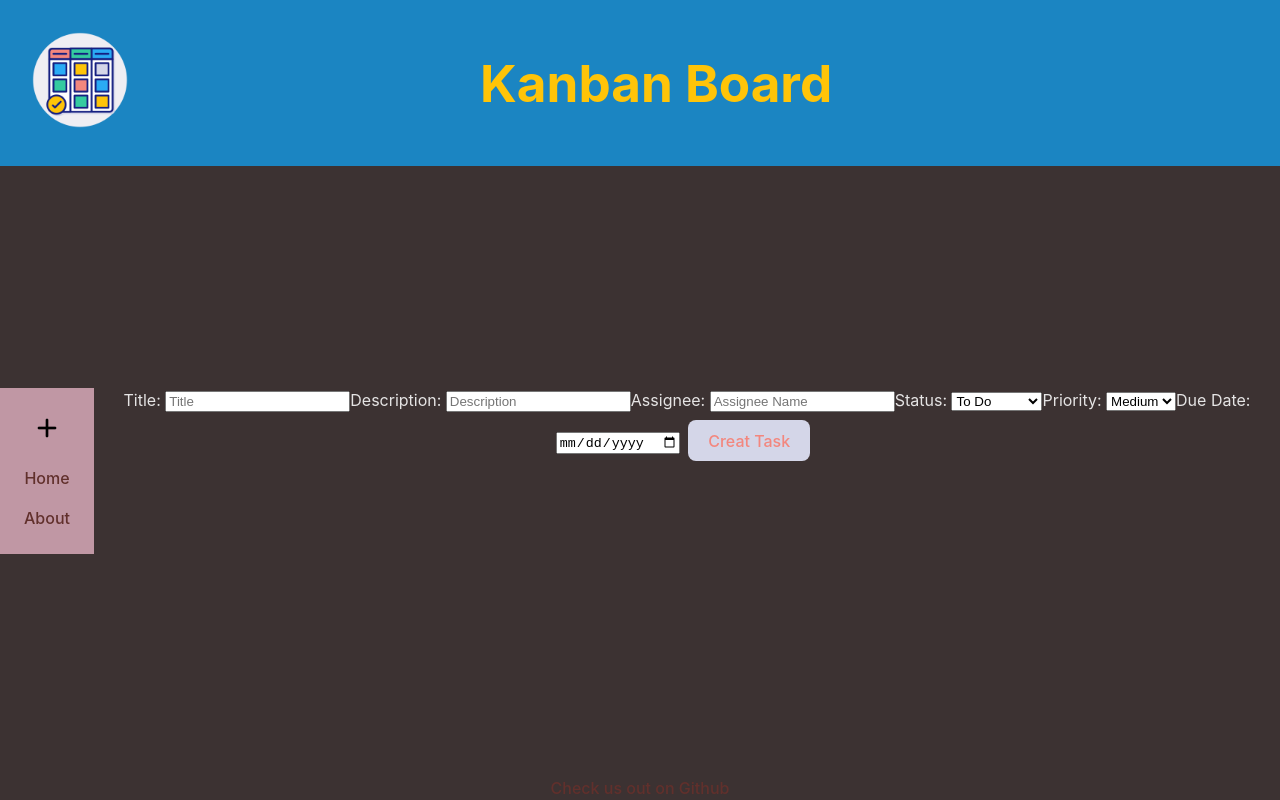
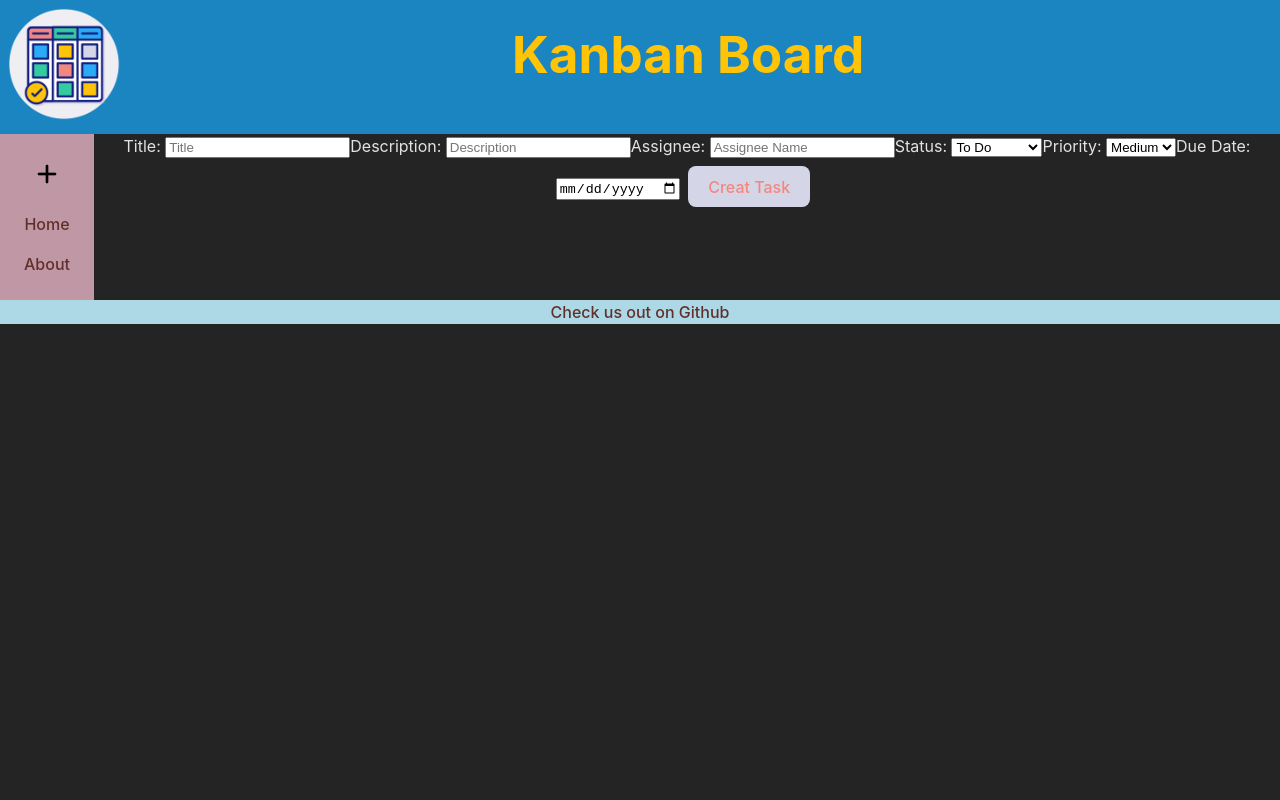
Before and after one commit to zee-fi/kanbanBoardApp, a React (Vite) app: page /CreateTask in a window 1280 px wide. Built offline with nearby package versions, Linux system fonts and the light colour scheme; the HTML template or start-up script is replaced by a standard one.

Commit message:
fixed css homepage display bugs and switched more Details button from Link to onClick navigate

```diff
--- a/src/App.css
+++ /dev/null
@@ -1,63 +0,0 @@
-#root {
-  max-width: 1280px;
-  margin: 0 ;
-  padding: 0;
-  text-align: center;
-}
-
-.logo {
-  height: 6em;
-  padding: 1.5em;
-  will-change: filter;
-  transition: filter 300ms;
-}
-.logo:hover {
-  filter: drop-shadow(0 0 2em #646cffaa);
-}
-.logo.react:hover {
-  filter: drop-shadow(0 0 2em #61dafbaa);
-}
-
-@keyframes logo-spin {
-  from {
-    transform: rotate(0deg);
-  }
-  to {
-    transform: rotate(360deg);
-  }
-}
-
-@media (prefers-reduced-motion: no-preference) {
-  a:nth-of-type(2) .logo {
-    animation: logo-spin infinite 20s linear;
-  }
-}
-
-.card {
-  padding: 2em;
-}
-
-.read-the-docs {
-  color: #888;
-}
-
-#mainDev{
-  width: 100vw;
-  height: 100vh;
-  margin:0px;
-  padding:0px;
-  background-color: rgb(60, 50, 50);
-  display: flex;
-  flex-direction: column;
-  justify-content:space-between;
-  align-content: flex-start;
-}
-
-.sidebar {
-  align-self: flex-start;
-}
-
-.body {
-  margin: 0;
-  padding: 0;
-}
--- a/src/App.jsx
+++ b/src/App.jsx
@@ -7,7 +7,6 @@ import Sidebar from "./components/Sidebar";
 import Navbar from "./components/Navbar";
 import HomePage from "./Pages/HomePage";
 import TaskDetailsPage from "./Pages/TaskDetailsPage";
-import "./App.css";
 import CreateTask from "./components/CreateTask";
 
 function App() {
@@ -34,7 +33,7 @@ function App() {
     setTaskToDisplay(newArr);
   };
   return (
-    <div id="mainDev">
+    <>
       <Navbar />
       <div className="homeDiv">
         <Sidebar />
@@ -60,10 +59,8 @@ function App() {
           />
         </Routes>
       </div>
-      <div>
-        <Footer />
-      </div>
-    </div>
+      <Footer />
+    </>
   );
 }
 
--- a/src/Pages/HomePage.jsx
+++ b/src/Pages/HomePage.jsx
@@ -1,6 +1,4 @@
-import CreateTask from "../components/CreateTask";
 import Task from "../components/Task";
-import { Link } from "react-router-dom";
 
 export default function Kanban(props) {
   return (
--- a/src/components/Task.jsx
+++ b/src/components/Task.jsx
@@ -1,16 +1,17 @@
-import { Link } from "react-router-dom";
+import { Link, useNavigate } from "react-router-dom";
 
 export default function Task(props) {
+  const navigate = useNavigate(); // Hook for navigation to Home Page
+  const navigateFun = () => {
+    navigate(`/details/${props.task.id}`);
+  };
   return (
     <div className="task">
       <h3>{props.task.title}</h3>
-
       <p>Priority: {props.task.priority}</p>
-
-      <Link to={`/details/${props.task.id}`}>
-        <button>More Details</button>
-      </Link>
-
+      {/*switched Link to navigate which is in a
+       function called onClick to fix bug in css*/}
+      <button onClick={navigateFun}>More Details</button>{" "}
       <button
         onClick={() => {
           props.deleteFunction(props.task.id);
--- a/src/index.css
+++ b/src/index.css
@@ -13,6 +13,10 @@
   -moz-osx-font-smoothing: grayscale;
 }
 
+#root {
+  text-align: center;
+}
+
 a {
   font-weight: 500;
   color: rgb(97, 48, 44);
@@ -26,17 +30,12 @@ a:hover {
 
 body {
   margin: 0;
-  display: flex;
-  place-items: center;
-  min-width: 320px;
-  min-height: 100vh;
 }
 
 .navbar h1 {
   font-size: 3.2em;
   line-height: 1.1;
-  align-content: center;
-  padding-left: 25vw;
+  margin:  2% 30%;
   color: rgb(255, 196, 8);
 }
 
@@ -64,11 +63,15 @@ button:focus-visible {
   outline: 4px auto -webkit-focus-ring-color;
 }
 
+.logo{
+  height:7em;
+}
+
 .kanban {
-
   display: flex;
-  justify-content:flex-end;
-
+  justify-content:space-around;
+  min-height: 36em;
+  width: 100%;
 }
 
 .task {
@@ -78,6 +81,7 @@ button:focus-visible {
   margin: 3rem;
   z-index: 10;
 }
+
 .task p {
   color: rgb(27, 133, 194);
 }
@@ -89,6 +93,7 @@ button:focus-visible {
 
 .homeDiv {
   display: flex;
+  justify-content: space-between;
 }
 
 .navbar {
@@ -100,12 +105,13 @@ button:focus-visible {
 .listColumn {
   background-color: rgb(212, 214, 232);
   border-radius: 35px;
-  margin: 10px
+  margin: 10px;
+  min-width: 30%;
+
 }
 
 .listColumn h1 {
   color: rgb(27, 133, 194);
-
 }
 
 #plusSign{
@@ -113,8 +119,17 @@ button:focus-visible {
   height: 2rem;
 }
 .SidebarComponent{
+  padding: 1rem;
+  background-color: rgb(192, 151, 164);
   display: flex;
   flex-direction: column;
-  padding: 1rem;
-  background-color: rgb(192, 151, 164);
+
 }
+
+.footer{
+  width: 100%;
+  position: relative;
+  bottom:0;
+  left: 0;
+  background-color: lightblue;
+}
```
